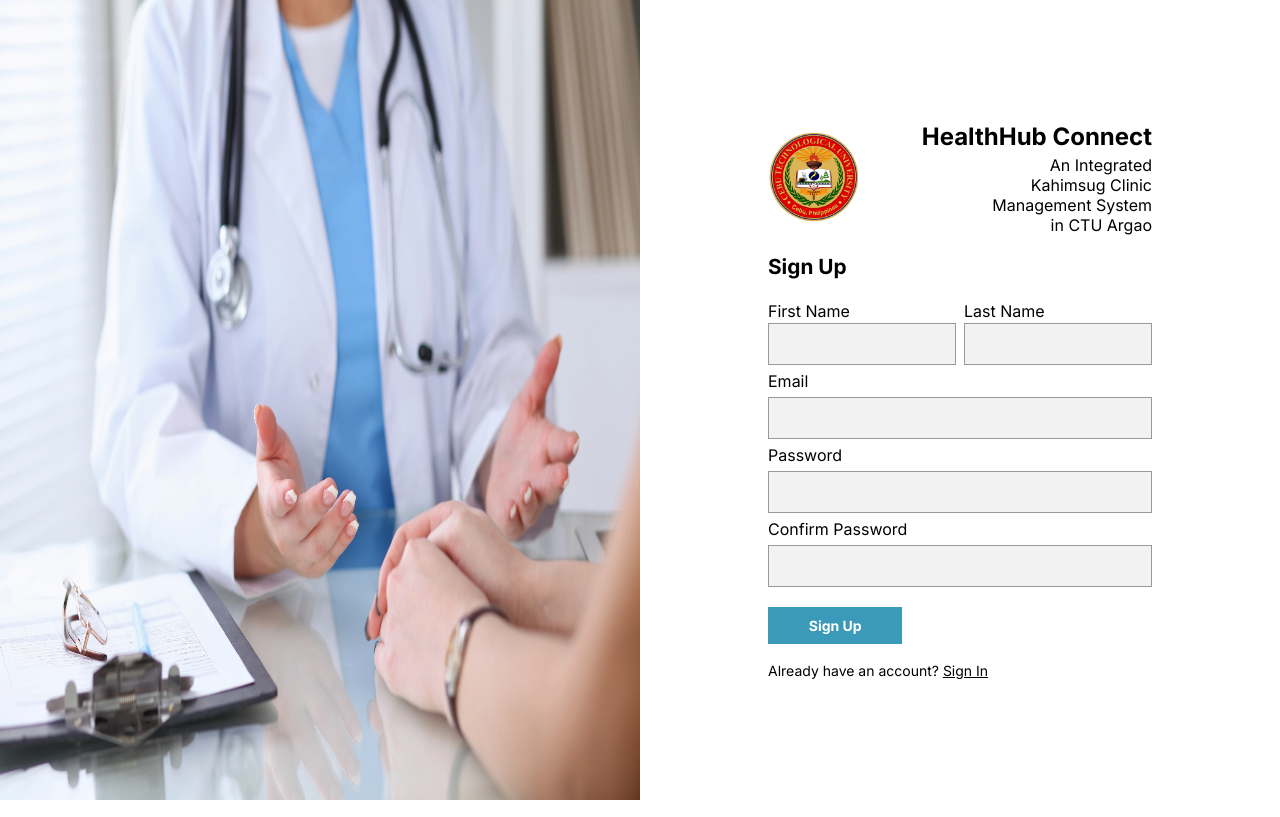
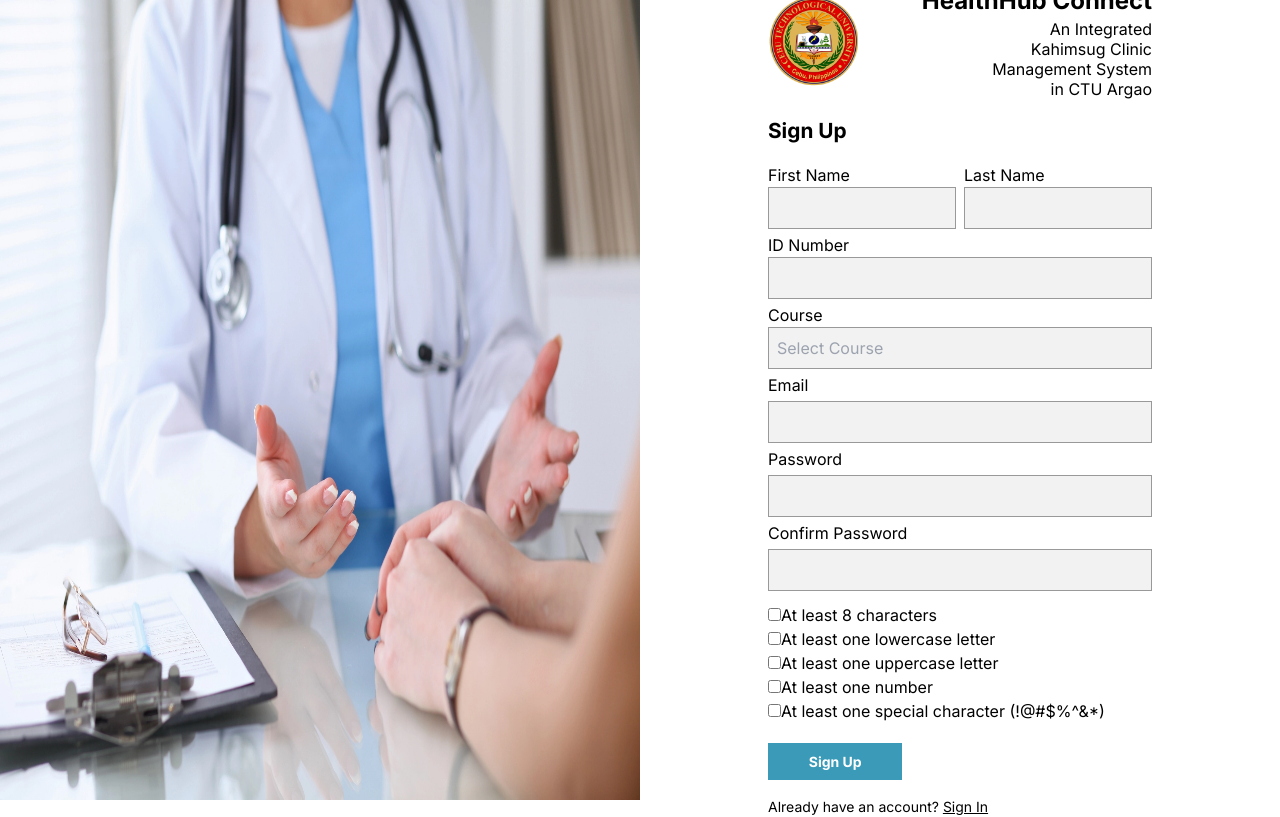
Before and after one commit to sherwinromano/capstone-project, a React (Vite) app in the folder client/: page /auth/sign-up in a window 1280 px wide. Built offline with nearby package versions, Linux system fonts and the light colour scheme.

Commit message:
Updated Recovery and SignUp
Added changes on recovery and signup frontend

```diff
--- a/client/src/pages/Authentication/Recovery.jsx
+++ b/client/src/pages/Authentication/Recovery.jsx
@@ -1,6 +1,18 @@
+import { useState } from "react";
 import logo from "../../assets/ctu-logo.png";
 
 const Recovery = () => {
+  const [showModal, setShowModal] = useState(false); // State to control modal visibility
+
+  const handleSubmit = (e) => {
+    e.preventDefault(); // Prevent default form submission
+    setShowModal(true); // Show the modal
+  };
+
+  const handleCloseModal = () => {
+    setShowModal(false); // Close the modal
+  };
+
   return (
     <div className="flex flex-col gap-4 w-3/5">
       <div className="flex items-center gap-4 w-full">
@@ -18,7 +30,7 @@ const Recovery = () => {
         <h2 className="font-bold text-[1.3rem]">Account Recovery</h2>
         <p>Please enter your email to change your password</p>
       </div>
-      <form className="flex flex-col w-full gap-1">
+      <form className="flex flex-col w-full gap-1" onSubmit={handleSubmit}>
         <label htmlFor="email">Email</label>
         <input className="input-style" type="email" />
         <input
@@ -27,6 +39,27 @@ const Recovery = () => {
           value="Submit"
         />
       </form>
+
+      {/* Modal for additional instructions */}
+      {showModal && (
+        <div className="fixed inset-0 flex items-center justify-center bg-black bg-opacity-50">
+          <div className="bg-white p-6 rounded-lg w-[20rem]">
+            <h3 className="font-bold mb-4">Instructions</h3>
+            <p>
+              Instructions have been sent to your email. Please follow the steps in the email to change your password.
+            </p>
+            <button
+              className="mt-4 p-2 bg-blue-500 text-white rounded"
+              onClick={() => {
+                handleCloseModal();
+                window.location.href = "/auth/sign-in"; // Redirect to sign-in page
+              }}
+            >
+              Back to Sign In
+            </button>
+          </div>
+        </div>
+      )}
     </div>
   );
 };
--- a/client/src/pages/Authentication/SignUp.jsx
+++ b/client/src/pages/Authentication/SignUp.jsx
@@ -1,7 +1,64 @@
+import { useState } from "react";
 import { Link } from "react-router-dom";
 import logo from "../../assets/ctu-logo.png";
 
 const SignUp = () => {
+  const [showModal, setShowModal] = useState(false);
+  const [selectedCourse, setSelectedCourse] = useState("");
+  const [password, setPassword] = useState("");
+  const [confirmPassword, setConfirmPassword] = useState("");
+  const [passwordRequirements, setPasswordRequirements] = useState({
+    length: false,
+    lowercase: false,
+    uppercase: false,
+    number: false,
+    specialChar: false,
+  });
+  const [passwordError, setPasswordError] = useState("");
+  const [confirmPasswordError, setConfirmPasswordError] = useState("");
+
+  const handleCourseSelect = (course) => {
+    setSelectedCourse(course);
+    setShowModal(false);
+  };
+
+  const validatePassword = (password) => {
+    const requirements = {
+      length: password.length >= 8,
+      lowercase: /[a-z]/.test(password),
+      uppercase: /[A-Z]/.test(password),
+      number: /\d/.test(password),
+      specialChar: /[!@#$%^&*(),.?":{}|<>]/.test(password),
+    };
+
+    setPasswordRequirements(requirements);
+
+    // Set error message if any requirement is not met
+    const errors = Object.keys(requirements).filter((key) => !requirements[key]);
+    setPasswordError(errors.length ? `Password must include: ${errors.join(", ")}` : "");
+  };
+
+  const handlePasswordChange = (e) => {
+    const newPassword = e.target.value;
+    setPassword(newPassword);
+    validatePassword(newPassword);
+    checkConfirmPassword(newPassword, confirmPassword);
+  };
+
+  const handleConfirmPasswordChange = (e) => {
+    const newConfirmPassword = e.target.value;
+    setConfirmPassword(newConfirmPassword);
+    checkConfirmPassword(password, newConfirmPassword);
+  };
+
+  const checkConfirmPassword = (password, confirmPassword) => {
+    if (password && confirmPassword && password !== confirmPassword) {
+      setConfirmPasswordError("Passwords do not match.");
+    } else {
+      setConfirmPasswordError("");
+    }
+  };
+
   return (
     <div className="flex flex-col gap-4 w-3/5">
       <div className="flex items-center gap-4">
@@ -27,12 +84,95 @@ const SignUp = () => {
             <input className="input-style w-full" type="text" />
           </div>
         </div>
+        {/* ID Number Field */}
+        <div className="flex gap-2 w-full">
+          <div className="w-full">
+            <label htmlFor="idNumber">ID Number</label>
+            <input className="input-style w-full" type="text" />
+          </div>
+        </div>
+        {/* Course Selection Field */}
+        <div className="flex gap-2 w-full">
+          <div className="w-full">
+            <label htmlFor="course">Course</label>
+            <input
+              className="input-style w-full"
+              type="text"
+              value={selectedCourse}
+              readOnly
+              onClick={() => setShowModal(true)}
+              placeholder="Select Course"
+            />
+          </div>
+        </div>
         <label htmlFor="email">Email</label>
         <input className="input-style" type="email" />
         <label htmlFor="password">Password</label>
-        <input className="input-style" type="password" />
+        <input
+          className="input-style"
+          type="password"
+          value={password}
+          onChange={handlePasswordChange}
+        />
+        {passwordError && (
+          <p className="text-red-500 text-sm mt-1">{passwordError}</p>
+        )}
+        {/* Confirm Password Field */}
         <label htmlFor="confirmPassword">Confirm Password</label>
-        <input className="input-style" type="password" />
+        <input
+          className="input-style"
+          type="password"
+          value={confirmPassword}
+          onChange={handleConfirmPasswordChange}
+        />
+        {confirmPasswordError && (
+          <p className="text-red-500 text-sm mt-1">{confirmPasswordError}</p>
+        )}
+
+        {/* Password Requirements Checkboxes */}
+        <div className="flex flex-col mt-2">
+          <label>
+            <input
+              type="checkbox"
+              checked={passwordRequirements.length}
+              readOnly
+            />
+            At least 8 characters
+          </label>
+          <label>
+            <input
+              type="checkbox"
+              checked={passwordRequirements.lowercase}
+              readOnly
+            />
+            At least one lowercase letter
+          </label>
+          <label>
+            <input
+              type="checkbox"
+              checked={passwordRequirements.uppercase}
+              readOnly
+            />
+            At least one uppercase letter
+          </label>
+          <label>
+            <input
+              type="checkbox"
+              checked={passwordRequirements.number}
+              readOnly
+            />
+            At least one number
+          </label>
+          <label>
+            <input
+              type="checkbox"
+              checked={passwordRequirements.specialChar}
+              readOnly
+            />
+            At least one special character (!@#$%^&*)
+          </label>
+        </div>
+
         <input
           className="input-submit-style mt-4"
           type="submit"
@@ -45,6 +185,59 @@ const SignUp = () => {
           Sign In
         </Link>
       </p>
+
+      {/* Modal for Course Selection */}
+      {showModal && (
+        <div className="fixed inset-0 flex items-center justify-center bg-black bg-opacity-50">
+          <div className="bg-white p-6 rounded-lg w-[20rem]">
+            <h3 className="font-bold mb-4">Select Your Course</h3>
+            <div className="flex flex-col gap-2">
+              <label>
+                <input
+                  type="radio"
+                  name="course"
+                  value="BSIT"
+                  onClick={() => handleCourseSelect("BSIT")}
+                />
+                BSIT
+              </label>
+              <label>
+                <input
+                  type="radio"
+                  name="course"
+                  value="BEED"
+                  onClick={() => handleCourseSelect("BEED")}
+                />
+                BEED
+              </label>
+              <label>
+                <input
+                  type="radio"
+                  name="course"
+                  value="BTLed"
+                  onClick={() => handleCourseSelect("BTLed")}
+                />
+                BTLed
+              </label>
+              <label>
+                <input
+                  type="radio"
+                  name="course"
+                  value="IE"
+                  onClick={() => handleCourseSelect("IE")}
+                />
+                IE
+              </label>
+            </div>
+            <button
+              className="mt-4 p-2 bg-blue-500 text-white rounded"
+              onClick={() => setShowModal(false)}
+            >
+              Close
+            </button>
+          </div>
+        </div>
+      )}
     </div>
   );
 };
```
